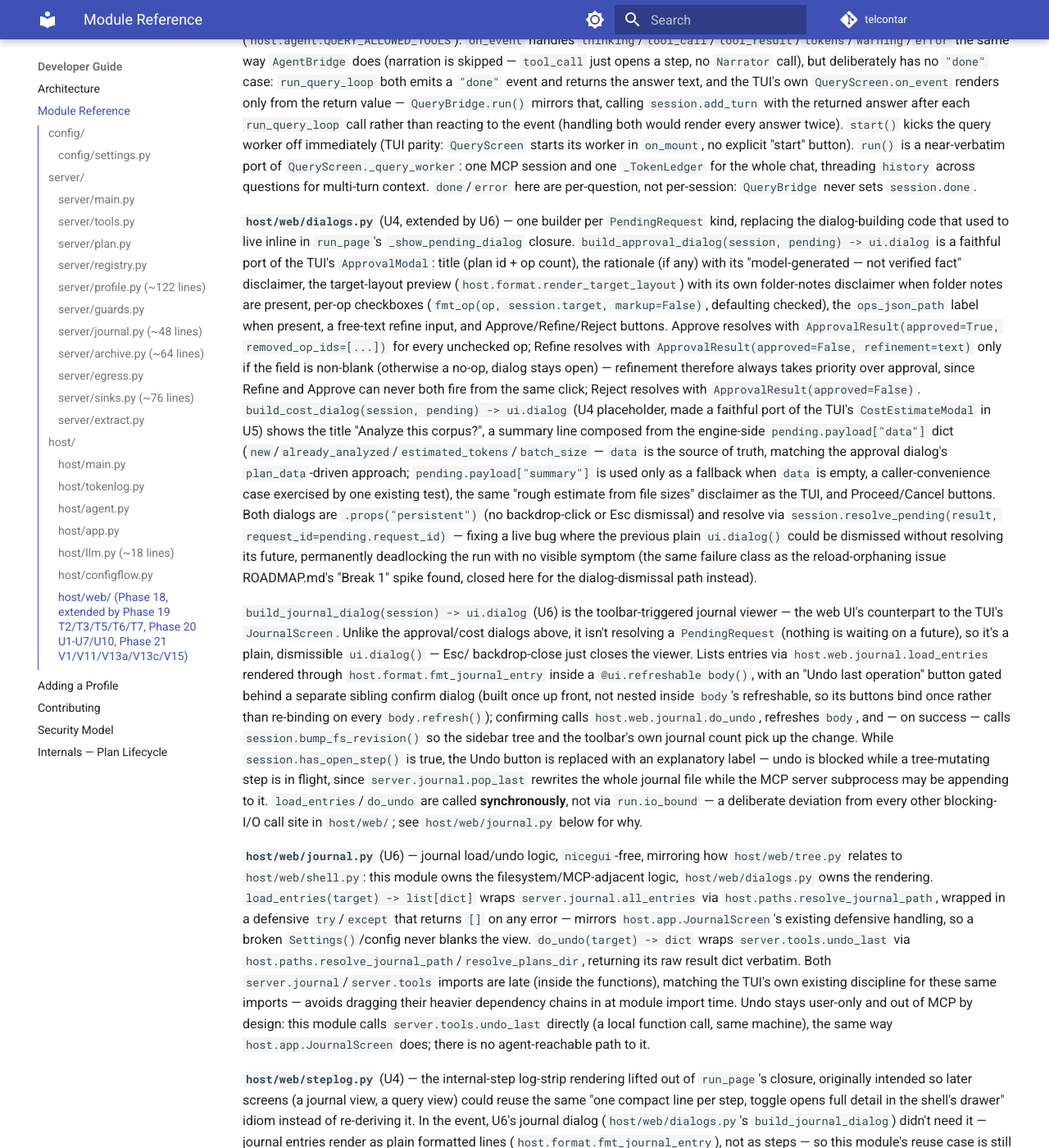
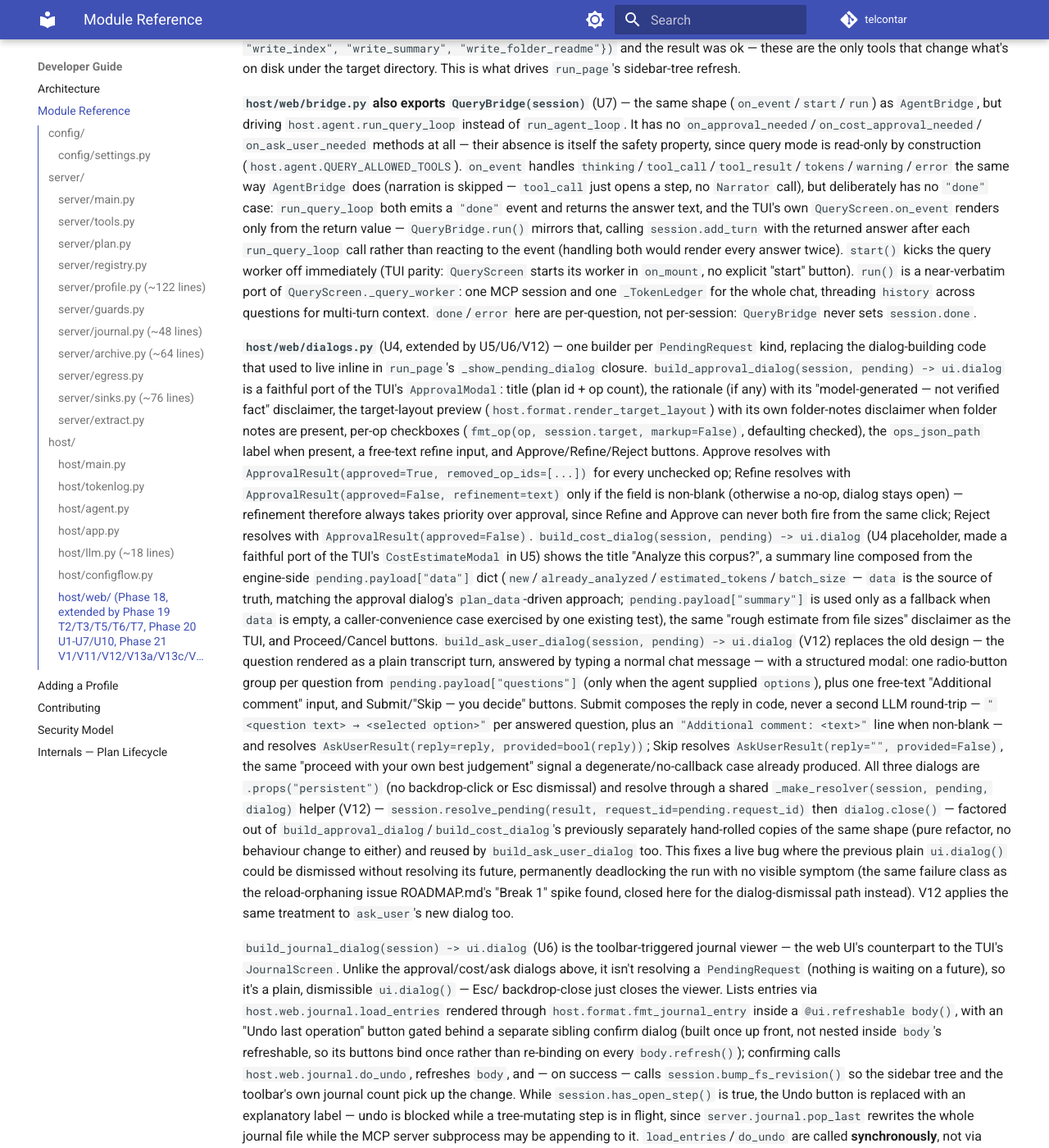
Before and after one commit to reboulip/telcontar, an MkDocs documentation site: the page built from docs/developer/modules.md, in a window 1280 px wide and 1400 px high, scrolled down 20590 px. Shown: the whole window at 82% size. Built offline with MkDocs 1.6.1 and Material for MkDocs 9.7.7, drawn with Linux system fonts in a browser that asks for light colours; comment, search, counter and statistics services are not loaded; some of the changed text lies outside the part shown.

Commit message:
feat: ask_user structured dialog, fix double-post-on-answer bug (Phase 21 wave 4)
- V12 -- replace the plain-text-question-in-transcript ask_user design with
  a real modal: radio-button options per question, a free-text "Additional
  comment" field, Submit and "Skip -- you decide" buttons. PendingKind
  gains an "ask" case alongside approval/cost, using the same persistent
  (.props("persistent")), request-scoped dialog pattern.
- Fixes the double-post-on-answer bug: on_ask_user_needed used to render
  the question into the transcript and then read the reply off
  session.messages -- the same chat queue _send() already posts a "user"
  turn into, so the reply appeared twice. It now creates an "ask"-kind
  PendingRequest and awaits its future exclusively, never touching
  session.messages, so only one place posts the reply.
- Extracted a shared _make_resolver() helper (request-scoped resolve, then
  close) and switched the approval and cost dialogs onto it too -- a pure
  refactor, no behaviour change to either.

Co-Authored-By: Claude Sonnet 5 <noreply@anthropic.com>

```diff
--- a/docs/developer/modules.md
+++ b/docs/developer/modules.md
@@ -381,7 +381,7 @@ see `host/web/main.py` below).
 
 ---
 
-### `host/web/` (Phase 18, extended by Phase 19 T2/T3/T5/T6/T7, Phase 20 U1-U7/U10, Phase 21 V1/V11/V13a/V13c/V15)
+### `host/web/` (Phase 18, extended by Phase 19 T2/T3/T5/T6/T7, Phase 20 U1-U7/U10, Phase 21 V1/V11/V12/V13a/V13c/V15)
 
 **Role:** NiceGUI-based web UI package — the first piece of a planned
 Textual→NiceGUI migration. As of S6, `telcontar --web` (`host/main.py`, lazy import)
@@ -411,7 +411,8 @@ Key types: `RunSession` (`run_id`, `target`, `mode: Literal["organize", "query"]
 `history: list[dict] | None`, `narrator`, `task`, `fs_revision: int`),
 `TranscriptItem` (`seq`/`speaker`/`text`), `StepRecord`
 (`seq`/`tool`/`summary`/`args`/`detail`/`status: "running"|"ok"|"error"`),
-`PendingRequest` (`request_id`/`kind`/`payload`/`future: asyncio.Future`). `mode`
+`PendingRequest` (`request_id`/`kind: "approval"|"cost"|"ask"` (`"ask"` added
+V12)/`payload`/`future: asyncio.Future`). `mode`
 (U7) is one `RunSession` type/registry serving both organize and query runs
 rather than a parallel `QuerySession` type — query mode needs the exact same
 `add_turn`/`open_step`/`close_step`/`status`/`tokens` primitives, and
@@ -436,8 +437,8 @@ A step left "running" forever (the run errored out mid-call before its matching
 `tool_result` arrived) is the intentional, correct visual, not a bug — it shows
 exactly where things stopped. These replace the old `append_step`/`_steps_item`
 group-building logic that mirrored `OrganizerScreen`'s `_add_turn`/`_append_step`.
-`new_pending`/`resolve_pending` manage the one in-flight approval/cost request per
-session; as of U4, `resolve_pending(result, *, request_id=None)` takes an optional
+`new_pending`/`resolve_pending` manage the one in-flight approval/cost/ask request
+per session; as of U4, `resolve_pending(result, *, request_id=None)` takes an optional
 `request_id` that, when given, must match the *current* `pending.request_id` or the
 call is silently ignored — stops a stale dialog (another browser tab, or one left
 over after a reload) from resolving a different, newer pending request than the one
@@ -470,9 +471,17 @@ the clamped value actually stored.
 
 **`host/web/bridge.py`** — `AgentBridge(session)`, also `nicegui`-free. Implements
 the same callback contract `host.app.OrganizerScreen` uses:
-`on_event`/`on_approval_needed`/`on_cost_approval_needed`/`on_ask_user_needed` (the
-last awaits the next message on `session.messages`, mirroring P8's live-chat
-`ask_user` checkpoint). `start(instructions: str | None = None)` launches
+`on_event`/`on_approval_needed`/`on_cost_approval_needed`/`on_ask_user_needed`. As
+of V12, `on_ask_user_needed` creates an `"ask"`-kind `PendingRequest`
+(`session.new_pending("ask", {"questions": questions})`) and awaits its future —
+the same request-scoped pattern `on_approval_needed`/`on_cost_approval_needed`
+already use — resolved by the structured `build_ask_user_dialog`
+(`host/web/dialogs.py`, below), rather than the pre-V12 design of rendering the
+question into the transcript and reading the reply off `session.messages`, the
+same queue `_send()` (`host/web/main.py`) already posts a `"user"` transcript turn
+into; the old path posted the reply twice (once via the queue, once explicitly) —
+`on_ask_user_needed` no longer touches `session.messages` at all, fixing it.
+`start(instructions: str | None = None)` launches
 `run(instructions)` as a detached `asyncio.Task` owned by the `RunSession` (not by
 any one NiceGUI client); `run()` is a near-verbatim port of
 `OrganizerScreen._agent_worker` onto a plain `asyncio.Task` — loads settings, opens
@@ -525,7 +534,7 @@ session and one `_TokenLedger` for the whole chat, threading `history` across
 questions for multi-turn context. `done`/`error` here are per-question, not
 per-session: `QueryBridge` never sets `session.done`.
 
-**`host/web/dialogs.py`** (U4, extended by U6) — one builder per `PendingRequest` kind, replacing
+**`host/web/dialogs.py`** (U4, extended by U5/U6/V12) — one builder per `PendingRequest` kind, replacing
 the dialog-building code that used to live inline in `run_page`'s
 `_show_pending_dialog` closure. `build_approval_dialog(session, pending) ->
 ui.dialog` is a faithful port of the TUI's `ApprovalModal`: title (plan id +
@@ -548,17 +557,33 @@ source of truth, matching the approval dialog's `plan_data`-driven approach;
 `pending.payload["summary"]` is used only as a fallback when `data` is empty,
 a caller-convenience case exercised by one existing test), the same
 "rough estimate from file sizes" disclaimer as the TUI, and Proceed/Cancel
-buttons. Both dialogs are
-`.props("persistent")` (no backdrop-click or Esc dismissal) and resolve via
-`session.resolve_pending(result, request_id=pending.request_id)` — fixing a live
-bug where the previous plain `ui.dialog()` could be dismissed without resolving
-its future, permanently deadlocking the run with no visible symptom (the same
-failure class as the reload-orphaning issue ROADMAP.md's "Break 1" spike found,
-closed here for the dialog-dismissal path instead).
+buttons. `build_ask_user_dialog(session, pending) -> ui.dialog` (V12) replaces the
+old design — the question rendered as a plain transcript turn, answered by typing
+a normal chat message — with a structured modal: one radio-button group per
+question from `pending.payload["questions"]` (only when the agent supplied
+`options`), plus one free-text "Additional comment" input, and Submit/"Skip — you
+decide" buttons. Submit composes the reply in code, never a second LLM
+round-trip — `"<question text> → <selected option>"` per answered question, plus
+an `"Additional comment: <text>"` line when non-blank — and resolves
+`AskUserResult(reply=reply, provided=bool(reply))`; Skip resolves
+`AskUserResult(reply="", provided=False)`, the same "proceed with your own best
+judgement" signal a degenerate/no-callback case already produced. All three
+dialogs are
+`.props("persistent")` (no backdrop-click or Esc dismissal) and resolve through a
+shared `_make_resolver(session, pending, dialog)` helper (V12) —
+`session.resolve_pending(result, request_id=pending.request_id)` then
+`dialog.close()` — factored out of `build_approval_dialog`/`build_cost_dialog`'s
+previously separately hand-rolled copies of the same shape (pure refactor, no
+behaviour change to either) and reused by `build_ask_user_dialog` too. This fixes a
+live bug where the previous plain `ui.dialog()` could be dismissed without
+resolving its future, permanently deadlocking the run with no visible symptom (the
+same failure class as the reload-orphaning issue ROADMAP.md's "Break 1" spike
+found, closed here for the dialog-dismissal path instead). V12 applies the same
+treatment to `ask_user`'s new dialog too.
 
 `build_journal_dialog(session) -> ui.dialog` (U6) is the toolbar-triggered
 journal viewer — the web UI's counterpart to the TUI's `JournalScreen`. Unlike
-the approval/cost dialogs above, it isn't resolving a `PendingRequest` (nothing
+the approval/cost/ask dialogs above, it isn't resolving a `PendingRequest` (nothing
 is waiting on a future), so it's a plain, dismissible `ui.dialog()` — Esc/
 backdrop-close just closes the viewer. Lists entries via
 `host.web.journal.load_entries` rendered through `host.format.fmt_journal_entry`
@@ -837,20 +862,20 @@ and, below a separator, a step-log strip
 (`host.web.steplog.sync_steps`/`StepLogState`, the same T5/T6 idiom `run_page`
 established) instead of the TUI `QueryScreen`'s side-by-side dual-`RichLog` split.
 Phase 20 is parity with a cleaner surface, not a redesign, and the log strip
-already *is* the web UI's "tool timeline". No approval/cost dialog wiring at all —
-query mode is read-only by construction (`QUERY_ALLOWED_TOOLS`), so there is
+already *is* the web UI's "tool timeline". No approval/cost/ask dialog wiring at
+all — query mode is read-only by construction (`QUERY_ALLOWED_TOOLS`), so there is
 nothing to gate. A `ui.timer` (same `web_session.REFRESH_INTERVAL` cadence as
 `run_page`) drives `_refresh()`, which renders new transcript turns, syncs the
 step log, and updates the status/token line.
 
-**`host/web/main.py`** (extended by T5/T6/T7/T8, U1/U2/U3/U4/U6/U7, V1/V13a) — now shares nicegui-importing duties
+**`host/web/main.py`** (extended by T5/T6/T7/T8, U1/U2/U3/U4/U6/U7, V1/V12/V13a) — now shares nicegui-importing duties
 with `host/web/shell.py` (T2). Pages are registered at import time (`@ui.page("/")`,
 `@ui.page("/run/{run_id}")`, `@ui.page("/query/{run_id}")` (U7)) but nothing binds a port until `run_web(target: Path |
 None = None, *, native: bool = True)` (V1 added `native`) is called, so importing the module is side-effect-free. Each
 connected browser tab or native-window client polls `RunSession`/`TranscriptItem`/`StepRecord` state with
 its own `ui.timer`, rather than the bridge touching NiceGUI elements directly —
-this is what lets a page reload re-attach to an in-flight approval/cost dialog (via
-`session.pending`) instead of orphaning it. The browser tab/native window title (T7) comes from
+this is what lets a page reload re-attach to an in-flight approval/cost/ask dialog
+(via `session.pending`) instead of orphaning it. The browser tab/native window title (T7) comes from
 `host.web.theme.window_title`: `run_web`'s `ui.run(...)` call passes it (with no
 target) as the global default title, and `run_page` calls
 `ui.page_title(theme.window_title(session.target))` from inside the page body —
@@ -904,7 +929,7 @@ input mirroring the Textual TUI's pre-analysis steering box. Only its
 `start(instructions=...)`, which is what actually launches the agent task; S4's
 version began the run as soon as a directory was picked. Once `session.started`
 flips, the starter pane hides and the main view (status/progress-bar/chat-input/
-approval-cost-dialog) takes over.
+approval-cost-ask-dialog) takes over.
 
 As of T5/T6, that main view splits telcontar's own tool activity out of the chat
 stream into two independent zones: `conversation_column` (turns only,
@@ -943,12 +968,13 @@ way. Clicking it creates a new query-mode session
 (`web_session.create(session.target, mode="query")`) and navigates to
 `/query/{run_id}`.
 
-**Dialogs (U4):** `_show_pending_dialog`'s inline checkbox/button-building code is
+**Dialogs (U4, extended by V12):** `_show_pending_dialog`'s inline checkbox/button-building code is
 gone too — it now just tracks which `pending.request_id` has already been shown
 (`_RenderState.shown_request_id`) and, on a new one, calls
-`host.web.dialogs.build_approval_dialog`/`build_cost_dialog` and `.open()`s the
-result; the dialog's own Approve/Refine/Reject buttons resolve
-`session.pending` directly (see `dialogs.py` above).
+`host.web.dialogs.build_approval_dialog`/`build_cost_dialog`/`build_ask_user_dialog`
+(V12) and `.open()`s the result; the dialog's own buttons (Approve/Refine/Reject,
+Proceed/Cancel, or — V12 — Submit/Skip) resolve `session.pending` directly (see
+`dialogs.py` above).
 
 **Sidebar tree refresh (U4):** `_RenderState` gained an `fs_revision: int` field
 (the step log's own render cursor moved out to `steplog.StepLogState`, above).
```
Also changed, not shown: ROADMAP.md (+1 -1 lines), docs/developer/architecture.md (+52 -22 lines), docs/user-guide/how-it-works.md (+25 -21 lines), 6 other files.
